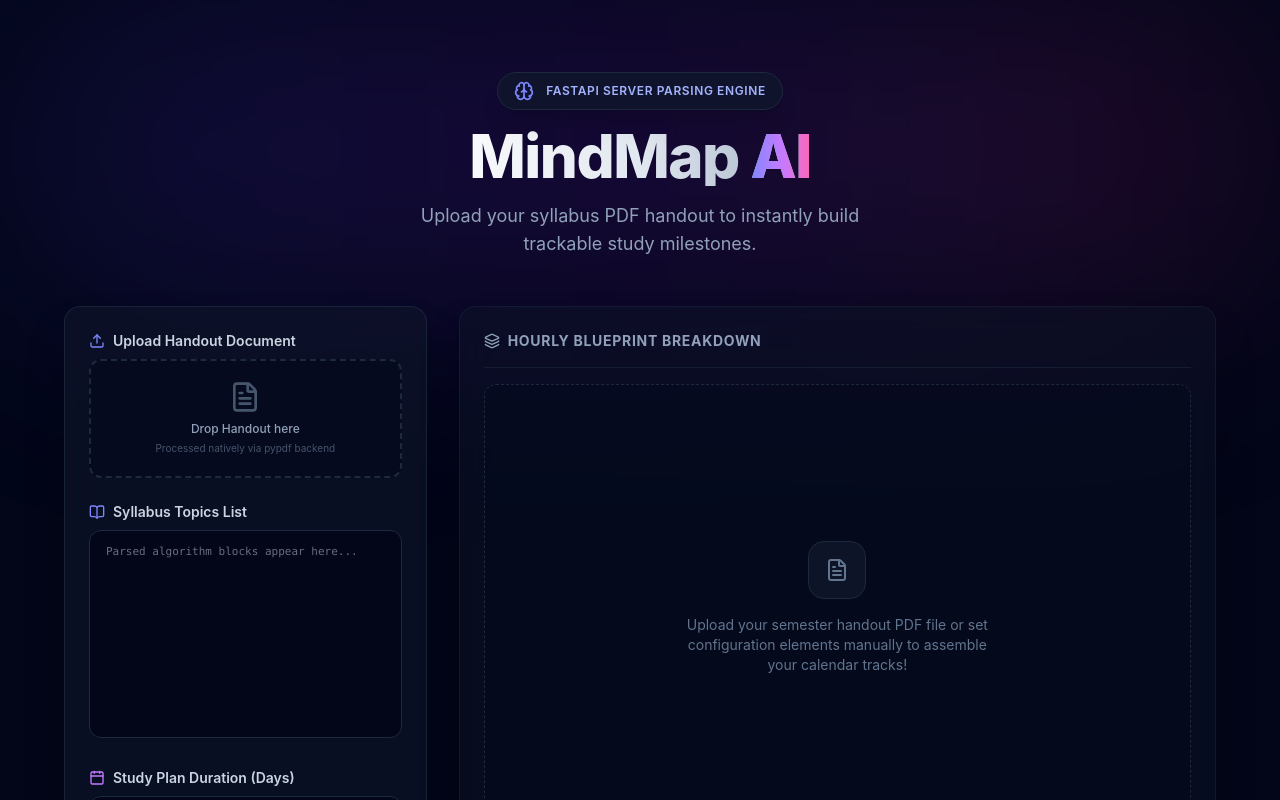
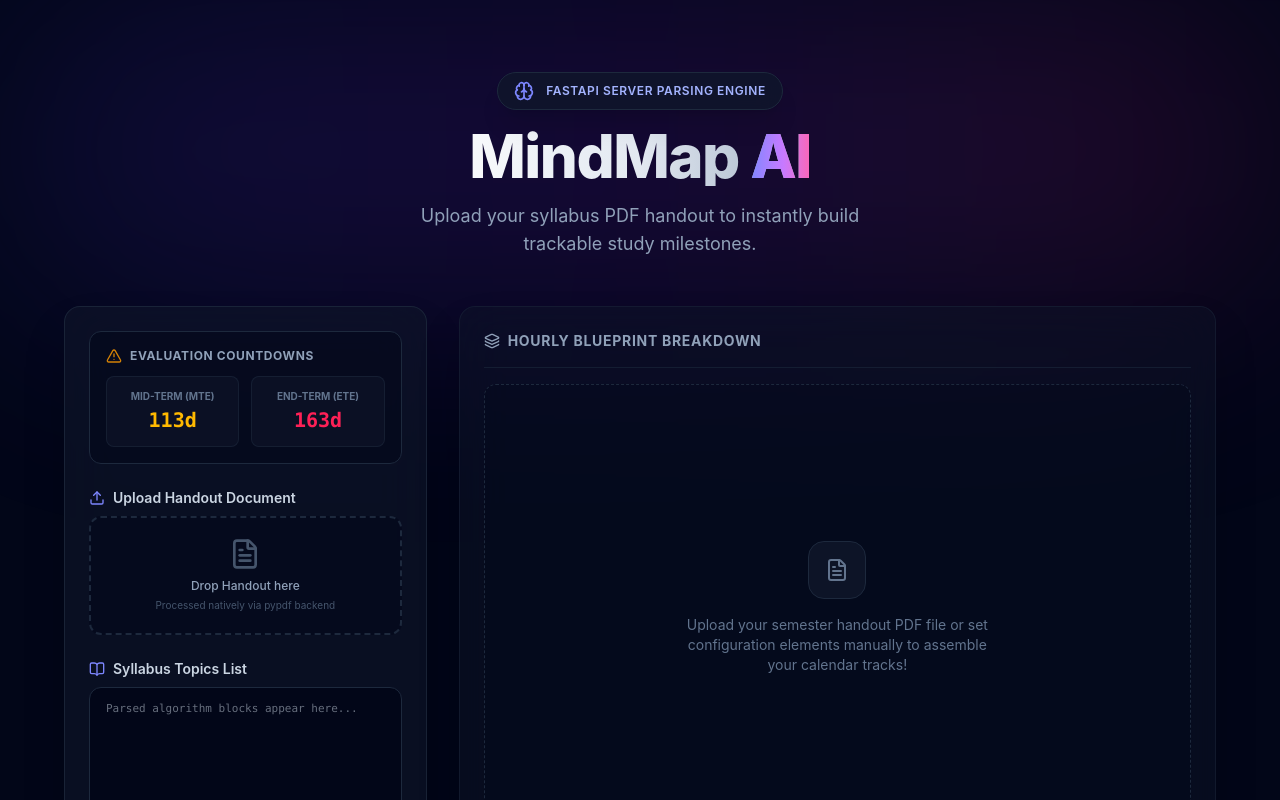
Before and after one commit to chetann0306/MindMap-AI, a React app in the folder frontend/: page / in a window 1280 px wide. Shown: the top 800 px of the page. Built offline with nearby package versions, Linux system fonts and the light colour scheme; the HTML template or start-up script is replaced by a standard one.

Commit message:
feat: add countdown metrics for Mid-Term and End-Term evaluations with UI display

```diff
--- a/frontend/src/App.jsx
+++ b/frontend/src/App.jsx
@@ -1,5 +1,5 @@
 import React, { useState, useEffect, useRef } from 'react';
-import { Brain, Calendar, BookOpen, Layers, Clock, CheckCircle, Circle, Upload, FileText, Loader2, RefreshCw, BarChart2, Download, FileEdit, X, Save, HelpCircle, Eye, Play, Pause, RotateCcw, Sliders } from 'lucide-react';
+import { Brain, Calendar, BookOpen, Layers, Clock, CheckCircle, Circle, Upload, FileText, Loader2, RefreshCw, BarChart2, Download, FileEdit, X, Save, HelpCircle, Eye, Play, Pause, RotateCcw, Sliders, AlertTriangle } from 'lucide-react';
 import * as pdfjsLib from 'pdfjs-dist';
 
 pdfjsLib.GlobalWorkerOptions.workerSrc = `https://unpkg.com/pdfjs-dist@${pdfjsLib.version || '3.11.174'}/build/pdf.worker.min.js`;
@@ -14,12 +14,38 @@ export default function App() {
   const [activeNoteSlot, setActiveNoteSlot] = useState(null);
   const fileInputRef = useRef(null);
 
-  // --- POMODORO CORE CONFIGURABLE STATES ---
-  const [selectedDuration, setSelectedDuration] = useState(25); // Configurable length tier (Minutes)
+  // Pomodoro States
+  const [selectedDuration, setSelectedDuration] = useState(25);
   const [timeLeft, setTimeLeft] = useState(25 * 60);
   const [timerRunning, setTimerRunning] = useState(false);
   const [isBreak, setIsBreak] = useState(false);
   const timerRef = useRef(null);
+
+  // Exam Countdowns
+  const [countdownMetrics, setCountdownMetrics] = useState({ mteDays: 0, eteDays: 0 });
+
+  useEffect(() => {
+    const calculateCountdown = () => {
+      const now = new Date();
+      const mteTarget = new Date(now.getFullYear(), 9, 12, 9, 0, 0);
+      const eteTarget = new Date(now.getFullYear(), 11, 1, 9, 0, 0);
+
+      if (now > mteTarget) mteTarget.setFullYear(mteTarget.getFullYear() + 1);
+      if (now > eteTarget) eteTarget.setFullYear(eteTarget.getFullYear() + 1);
+
+      const mteDiffTime = mteTarget - now;
+      const eteDiffTime = eteTarget - now;
+
+      setCountdownMetrics({
+        mteDays: Math.ceil(mteDiffTime / (1000 * 60 * 60 * 24)),
+        eteDays: Math.ceil(eteDiffTime / (1000 * 60 * 60 * 24))
+      });
+    };
+
+    calculateCountdown();
+    const interval = setInterval(calculateCountdown, 60000);
+    return () => clearInterval(interval);
+  }, []);
 
   const [checkedSlots, setCheckedSlots] = useState(() => {
     const saved = localStorage.getItem('mindmap_checked_slots');
@@ -46,14 +72,12 @@ export default function App() {
     }
   }, []);
 
-  // Sync clock face instantly whenever you swap your configuration dropdown value
   useEffect(() => {
     if (!timerRunning && !isBreak) {
       setTimeLeft(selectedDuration * 60);
     }
   }, [selectedDuration, timerRunning, isBreak]);
 
-  // Pomodoro Engine Tick Handlers
   useEffect(() => {
     if (timerRunning) {
       timerRef.current = setInterval(() => {
@@ -87,14 +111,12 @@ export default function App() {
     setTimeLeft(selectedDuration * 60);
   };
 
-  // Progress Metrics Computations
   const totalSlotsCount = scheduleData ? scheduleData.reduce((acc, day) => acc + day.slots.length, 0) : 0;
   const completedSlotsCount = scheduleData ? scheduleData.reduce((acc, day) => {
     return acc + day.slots.filter(slot => checkedSlots.includes(slot.id)).length;
   }, 0) : 0;
   const completionPercentage = totalSlotsCount > 0 ? Math.round((completedSlotsCount / totalSlotsCount) * 100) : 0;
 
-  // Flashcards Dataset compiler
   const generateFlashcardPrompt = (topic) => {
     if (!topic) return { question: "General review?", answer: "Consult core parameters." };
     const clean = topic.toLowerCase();
@@ -108,12 +130,6 @@ export default function App() {
       return {
         question: "What is the primary worst-case performance trade-off of Quick Sort vs. Merge Sort?",
         answer: "Quick Sort drops to O(n²) efficiency if partitions are heavily skewed, whereas Merge Sort guarantees a strict O(n log n) bound but demands O(n) extra helper memory space."
-      };
-    }
-    if (clean.includes("greedy") || clean.includes("knapsack") || clean.includes("spanning")) {
-      return {
-        question: "What defining optimization rule separates Greedy Choices from Dynamic Programming?",
-        answer: "Greedy choice heuristics make locally optimal decisions at each step without reviewing future subproblems. Dynamic Programming solves all overlapping subproblems first and builds up globally."
       };
     }
     return {
@@ -283,8 +299,17 @@ export default function App() {
     }
   };
 
+  // --- FIXED CHECKBOX TOGGLE ACTION ENGINE ---
+  const handleCardClick = (slotId) => {
+    if (checkedSlots.includes(slotId)) {
+      setCheckedSlots(checkedSlots.filter(id => id !== slotId));
+    } else {
+      setCheckedSlots([...checkedSlots, slotId]);
+    }
+  };
+
   const openNotepadSidebar = (e, slot, parentTopicName) => {
-    e.stopPropagation();
+    e.stopPropagation(); // Stops the click from ticking/unticking the checkbox
     setRevealAnswer(false);
     setActiveNoteSlot({ ...slot, parentTopic: parentTopicName });
   };
@@ -319,6 +344,25 @@ export default function App() {
 
         {/* Left Interactive Control Dock */}
         <div className="lg:col-span-1 bg-slate-900/60 border border-slate-800/80 rounded-2xl p-6 backdrop-blur-xl shadow-2xl space-y-6">
+
+          {/* Evaluation Countdowns */}
+          <div className="bg-slate-950/50 border border-slate-800 rounded-xl p-4 flex flex-col gap-3">
+            <div className="flex items-center gap-2 text-xs font-bold text-slate-400 uppercase tracking-wider">
+              <AlertTriangle className="w-4 h-4 text-amber-500 animate-pulse" />
+              <span>Evaluation Countdowns</span>
+            </div>
+            <div className="grid grid-cols-2 gap-3">
+              <div className="bg-slate-900/60 border border-slate-800/60 rounded-lg p-3 text-center">
+                <p className="text-[10px] font-bold text-slate-500 uppercase">Mid-Term (MTE)</p>
+                <p className="text-xl font-black text-amber-400 font-mono mt-0.5">{countdownMetrics.mteDays}d</p>
+              </div>
+              <div className="bg-slate-900/60 border border-slate-800/60 rounded-lg p-3 text-center">
+                <p className="text-[10px] font-bold text-slate-500 uppercase">End-Term (ETE)</p>
+                <p className="text-xl font-black text-rose-500 font-mono mt-0.5">{countdownMetrics.eteDays}d</p>
+              </div>
+            </div>
+          </div>
+
           <div>
             <label className="flex items-center gap-2 text-sm font-semibold text-slate-300 mb-2">
               <Upload className="w-4 h-4 text-indigo-400" />
@@ -454,7 +498,7 @@ export default function App() {
                       return (
                         <div
                           key={slot.id}
-                          onClick={() => toggleSlot(slot.id)}
+                          onClick={() => handleCardClick(slot.id)}
                           className={`border rounded-xl p-4 cursor-pointer transition-all flex items-start gap-4 select-none group relative ${
                             isChecked
                               ? 'bg-emerald-950/10 border-emerald-500/30 shadow-inner opacity-60'
@@ -541,7 +585,7 @@ export default function App() {
                   </button>
                 </div>
 
-                {/* --- CONFIGURABLE POMODORO TIMER PANEL --- */}
+                {/* Pomodoro Panel */}
                 <div className="bg-slate-950/80 border border-slate-800/80 rounded-xl p-4 shadow-md flex flex-col gap-3">
                   <div className="flex items-center justify-between border-b border-slate-900/80 pb-2">
                     <div className="space-y-0.5">
@@ -570,7 +614,6 @@ export default function App() {
                     </div>
                   </div>
 
-                  {/* Dynamic Time Duration Target Select Options Dropdown */}
                   <div className="flex items-center justify-between text-xs">
                     <span className="text-slate-400 font-medium flex items-center gap-1">
                       <Sliders className="w-3.5 h-3.5 text-indigo-500" />
@@ -587,7 +630,7 @@ export default function App() {
                     >
                       <option value={15}>15 Minutes (Sprint)</option>
                       <option value={25}>25 Minutes (Standard)</option>
-                      <option value= {45}>45 Minutes (Deep Dive)</option>
+                      <option value={45}>45 Minutes (Deep Dive)</option>
                     </select>
                   </div>
                 </div>
```
